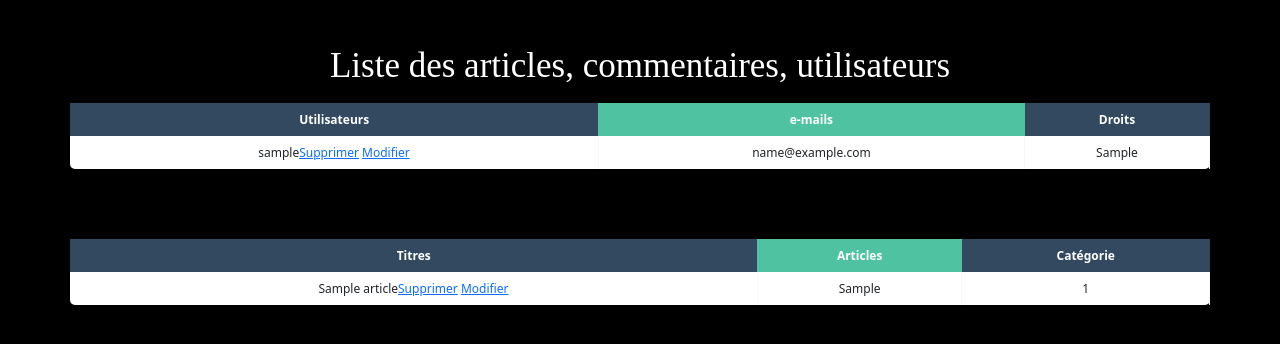
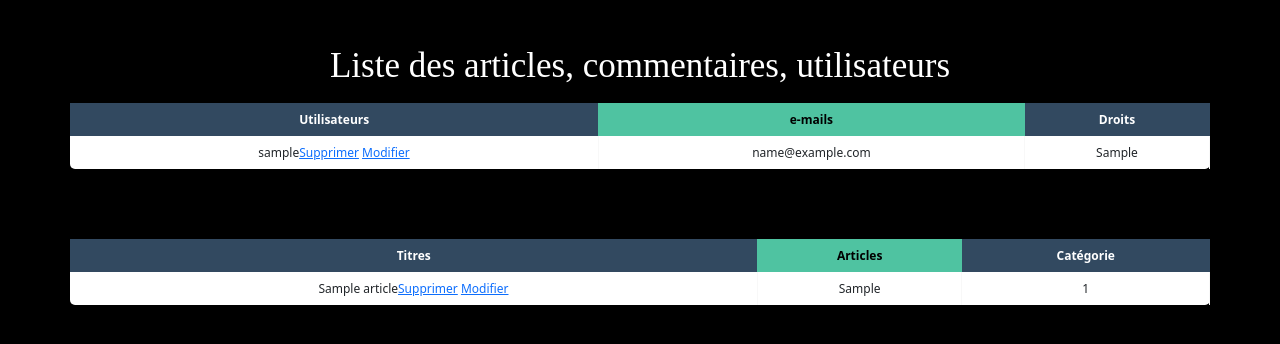
Before and after one commit to sami-baroudi2/blog, a PHP site: page /blog/PHP/admin.php in a window 1280 px wide. Shown: the part 40-384 px from the top of the page. Run offline with PHP 8.4, Linux system fonts and the light colour scheme; the visitor is signed in with stand-in values (Sample User, id 1); tables that the repository leaves empty or names only in its code hold one stand-in row (values such as "Sample post"); some web fonts are replaced.

Commit message:
Add files via upload

```diff
--- a/CSS/blog.css
+++ b/CSS/blog.css
@@ -660,7 +660,7 @@ h2
 }
 .fl-table thead th
 {
-  color: #ffffff;
+  color: rgb(0, 0, 0);
   background: #4fc3a1;
 }
 .fl-table thead th:nth-child(odd)
```
